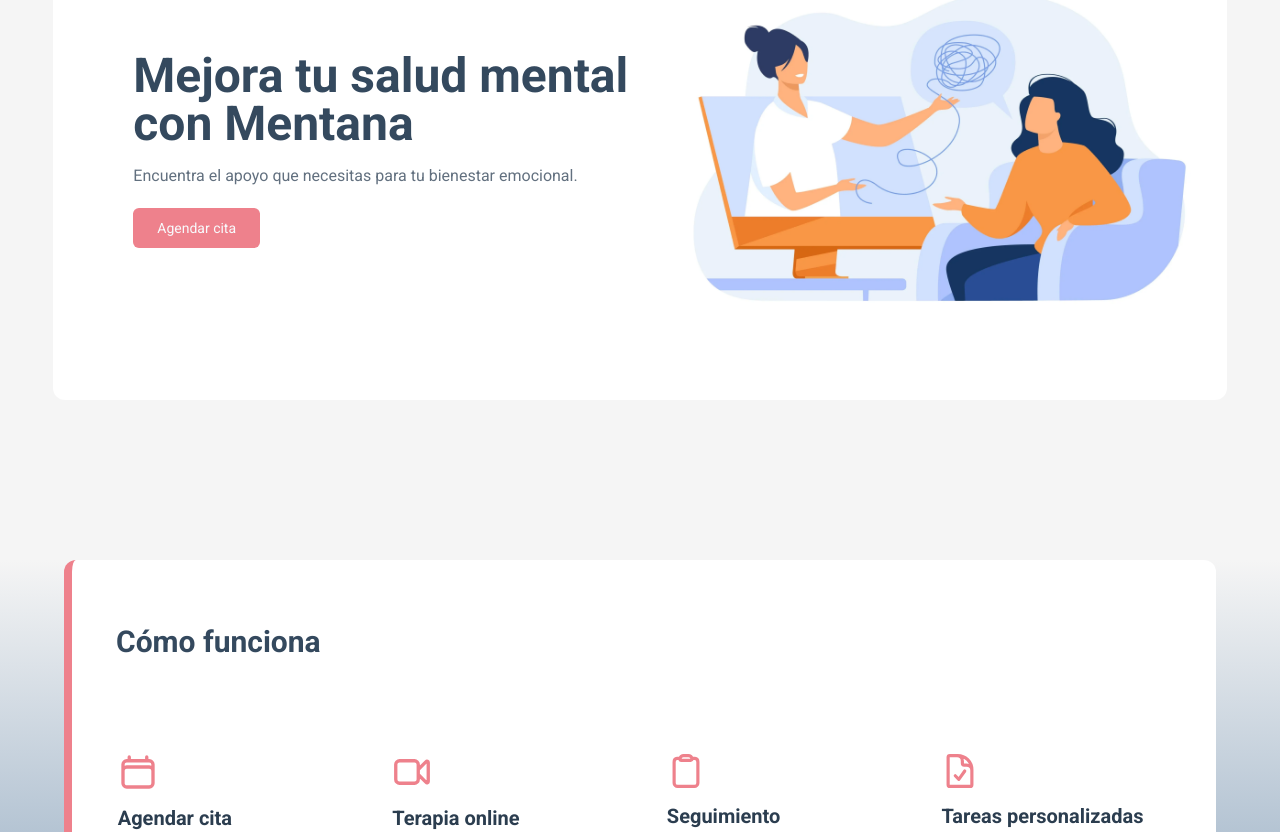
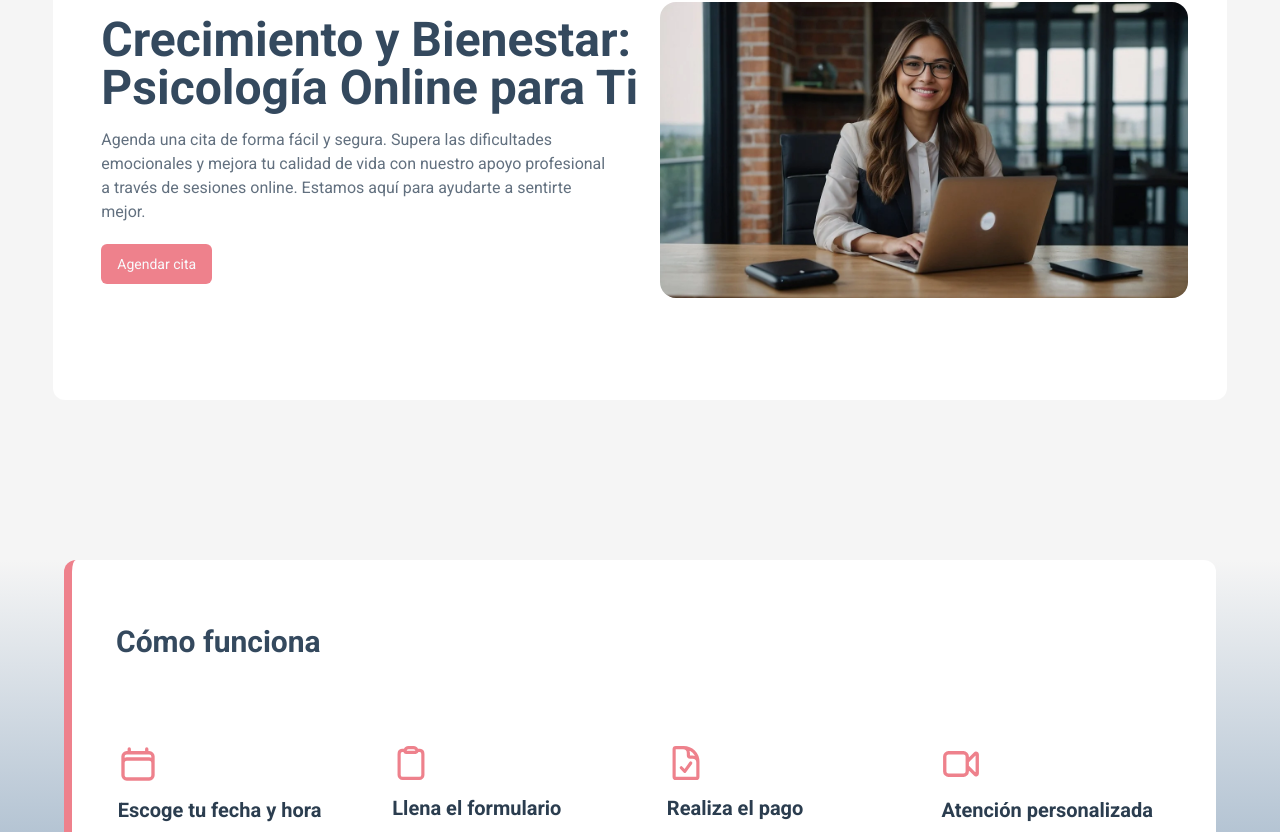
Before and after one commit to Davoyandun/MENTANA-frontend, a Next.js app: page / in a window 1280 px wide. Shown: the part 296-1128 px from the top of the page. Built offline with nearby package versions, Linux system fonts and the light colour scheme.

Commit message:
ambio de textos e imagenes tanto en el banner como en los pasos a seguir

```diff
--- a/src/features/landing/components/Banner/banner.tsx
+++ b/src/features/landing/components/Banner/banner.tsx
@@ -4,25 +4,25 @@
 export default function Banner() {
 	return (
 		<>
-			<div className="flex flex-col w-[90%] h-full pt-5 lg:pt-0 lg:flex-row bg-white lg:h-[500px] lg:w-11/12 rounded-xl">
-				<div className="lg:w-2/4 h-full flex flex-col justify-center lg:pl-20 self-center">
-					<div>
-						<p className="text-3xl text-center lg:text-start lg:text-5xl  font-bold text-chaarcoalBase">
-              Mejora tu salud mental con Mentana
+			<div className="flex flex-col w-[90%] h-full pt-5 lg:pt-0 lg:flex-row bg-white lg:h-[500px] lg:w-11/12 rounded-xl gap-5">
+				<div className="lg:w-2/4 h-full flex flex-col justify-center lg:pl-12 self-center items-center lg:items-start">
+					<div className='w-90% lg:w-full flex flex-col items-center lg:items-start gap-3 lg:gap-0'>
+						<p className="text-2xl text-center lg:text-start lg:text-5xl  font-bold text-chaarcoalBase">
+						Crecimiento y Bienestar: Psicología Online para Ti
 						</p>
-						<div className="lg:hidden h-full flex items-center">
-							<img src="Images/bannerImg.jpeg" alt="" />
+						<div className="lg:hidden w-[90%] flex h-full items-center self-center">
+							<img className='rounded-xl' src="Images/banner.jpeg" alt="" />
 						</div>
-						<p className="text-slateGray700 pt-4 text-center lg:text-start">
-              Encuentra el apoyo que necesitas para tu bienestar emocional.
+						<p className="text-slateGray700 w-[95%]  lg:pt-4 text-center lg:text-start">
+						Agenda una cita de forma fácil y segura. Supera las dificultades emocionales y mejora tu calidad de vida con nuestro apoyo profesional a través de sesiones online. Estamos aquí para ayudarte a sentirte mejor.
 						</p>
 					</div>
 					<div className="mb-6 lg:mb-0">
 						<ReserveButton />
 					</div>
 				</div>
-				<div className="hidden lg:flex w-2/4 h-full items-center">
-					<img src="Images/bannerImg.jpeg" alt="" />
+				<div className="hidden lg:flex w-[45%] h-[300px] items-center self-center">
+					<img className='rounded-2xl' src="Images/banner.jpeg" alt="" />
 				</div>
 			</div>
 		</>
--- a/src/features/landing/components/Benefits/Benefits.tsx
+++ b/src/features/landing/components/Benefits/Benefits.tsx
@@ -1,5 +1,4 @@
 'use client'
-import React from 'react'
 
 import React from 'react'
 
--- a/src/features/landing/components/StepToUse/stepToUse.tsx
+++ b/src/features/landing/components/StepToUse/stepToUse.tsx
@@ -16,33 +16,37 @@
 						image={<svg xmlns="http://www.w3.org/2000/svg" color="#EE818C" fill='none' viewBox="0 0 24 24" strokeWidth="2" stroke="currentColor" className="size-10">
 							<path strokeLinecap="round" strokeLinejoin="round" d="M6.75 3v2.25M17.25 3v2.25M3 18.75V7.5a2.25 2.25 0 0 1 2.25-2.25h13.5A2.25 2.25 0 0 1 21 7.5v11.25m-18 0A2.25 2.25 0 0 0 5.25 21h13.5A2.25 2.25 0 0 0 21 18.75m-18 0v-7.5A2.25 2.25 0 0 1 5.25 9h13.5A2.25 2.25 0 0 1 21 11.25v7.5" />
 						</svg>}
-						title="Agendar cita"
-						description="Reserva tu cita con un terapeuta especializado."
+						title="Escoge tu fecha y hora"
+						description="Selecciona el día y la hora que mejor te convenga para tu cita."
+					/>
+					<CardStepToStep
+						image={<svg xmlns="http://www.w3.org/2000/svg" color="#EE818C" fill="none" viewBox="0 0 24 24" strokeWidth="2" stroke="currentColor" className="size-[38px]">
+							<path strokeLinecap="round" strokeLinejoin="round" d="M15.666 3.888A2.25 2.25 0 0 0 13.5 2.25h-3c-1.03 0-1.9.693-2.166 1.638m7.332 0c.055.194.084.4.084.612v0a.75.75 0 0 1-.75.75H9a.75.75 0 0 1-.75-.75v0c0-.212.03-.418.084-.612m7.332 0c.646.049 1.288.11 1.927.184 1.1.128 1.907 1.077 1.907 2.185V19.5a2.25 2.25 0 0 1-2.25 2.25H6.75A2.25 2.25 0 0 1 4.5 19.5V6.257c0-1.108.806-2.057 1.907-2.185a48.208 48.208 0 0 1 1.927-.184" />
+						</svg>}
+						title="Llena el formulario"
+						description="Completa un breve formulario con el motivo de tu consulta."
+					/>
+					<CardStepToStep
+						image={<svg xmlns="http://www.w3.org/2000/svg" color="#EE818C" fill="none" viewBox="0 0 24 24" strokeWidth="2" stroke="currentColor" className="size-[38px]">
+							<path strokeLinecap="round" strokeLinejoin="round" d="M10.125 2.25h-4.5c-.621 0-1.125.504-1.125 1.125v17.25c0 .621.504 1.125 1.125 1.125h12.75c.621 0 1.125-.504 1.125-1.125v-9M10.125 2.25h.375a9 9 0 0 1 9 9v.375M10.125 2.25A3.375 3.375 0 0 1 13.5 5.625v1.5c0 .621.504 1.125 1.125 1.125h1.5a3.375 3.375 0 0 1 3.375 3.375M9 15l2.25 2.25L15 12" />
+						</svg>}
+						title="Realiza el pago"
+						description="Finaliza el proceso de agendamiento realizando el pago de manera segura."
 					/>
 					<CardStepToStep
 						image={<svg xmlns="http://www.w3.org/2000/svg" color="#EE818C" fill="none" viewBox="0 0 24 24" strokeWidth="2" stroke="currentColor" className="size-10">
 							<path strokeLinecap="round" strokeLinejoin="round" d="m15.75 10.5 4.72-4.72a.75.75 0 0 1 1.28.53v11.38a.75.75 0 0 1-1.28.53l-4.72-4.72M4.5 18.75h9a2.25 2.25 0 0 0 2.25-2.25v-9a2.25 2.25 0 0 0-2.25-2.25h-9A2.25 2.25 0 0 0 2.25 7.5v9a2.25 2.25 0 0 0 2.25 2.25Z" />
 						</svg>}
-						title="Terapia online"
-						description="Asiste a tu sesión de terapia de forma virtual."
-					/>
-					<CardStepToStep
-						image={<svg xmlns="http://www.w3.org/2000/svg" color="#EE818C" fill="none" viewBox="0 0 24 24" strokeWidth="2" stroke="currentColor" className="size-[38px]">
-							<path strokeLinecap="round" strokeLinejoin="round" d="M15.666 3.888A2.25 2.25 0 0 0 13.5 2.25h-3c-1.03 0-1.9.693-2.166 1.638m7.332 0c.055.194.084.4.084.612v0a.75.75 0 0 1-.75.75H9a.75.75 0 0 1-.75-.75v0c0-.212.03-.418.084-.612m7.332 0c.646.049 1.288.11 1.927.184 1.1.128 1.907 1.077 1.907 2.185V19.5a2.25 2.25 0 0 1-2.25 2.25H6.75A2.25 2.25 0 0 1 4.5 19.5V6.257c0-1.108.806-2.057 1.907-2.185a48.208 48.208 0 0 1 1.927-.184" />
-						</svg>}
-						title="Seguimiento"
-						description="Recibe el seguimiento de tu terapeuta."
-					/>
-					<CardStepToStep
-						image={<svg xmlns="http://www.w3.org/2000/svg" color="#EE818C" fill="none" viewBox="0 0 24 24" strokeWidth="2" stroke="currentColor" className="size-[38px]">
-							<path strokeLinecap="round" strokeLinejoin="round" d="M10.125 2.25h-4.5c-.621 0-1.125.504-1.125 1.125v17.25c0 .621.504 1.125 1.125 1.125h12.75c.621 0 1.125-.504 1.125-1.125v-9M10.125 2.25h.375a9 9 0 0 1 9 9v.375M10.125 2.25A3.375 3.375 0 0 1 13.5 5.625v1.5c0 .621.504 1.125 1.125 1.125h1.5a3.375 3.375 0 0 1 3.375 3.375M9 15l2.25 2.25L15 12" />
-						</svg>}
-						title="Tareas personalizadas"
-						description="Completa tu terapia con ejercicios y tareas."
+						title="Atención personalizada"
+						description="Recibirás un email recordatorio con el enlace para tu sesión online y seguimiento del profesional."
 					/>
 				</div>
 				<StepsForTablet />
 			</div>
 		</div>
+
+
+
+
 	)
 }
--- a/src/features/landing/pages/landing.tsx
+++ b/src/features/landing/pages/landing.tsx
@@ -10,7 +10,7 @@
 			<div className="bannerWrapper flex flex-row md:mt-24 mt-4 justify-center mb-28 md:mb-0">
 				<Banner />
 			</div>
-			<div className='flex flex-col lg:mt-40'>
+			<div className='flex flex-col md:mt-28 lg:mt-40'>
 				<div className="w-full h-full">
 					<StepToUse />
 				</div>
--- a/src/shared/components/Buttons/reserveButton.tsx
+++ b/src/shared/components/Buttons/reserveButton.tsx
@@ -8,7 +8,7 @@
 
 	return (
 		<div className="pt-5 flex justify-center lg:justify-start">
-			<Button className="bg-teaRose500 w-[40%] lg:w-1/4 hover:bg-teaRose700">
+			<Button className="bg-teaRose500 w-full hover:bg-teaRose700">
                 Agendar cita
 			</Button>
 		</div>
```
Also changed, not shown: public/Images/banner.jpeg (added), public/Images/bannerImg.jpeg (deleted).
